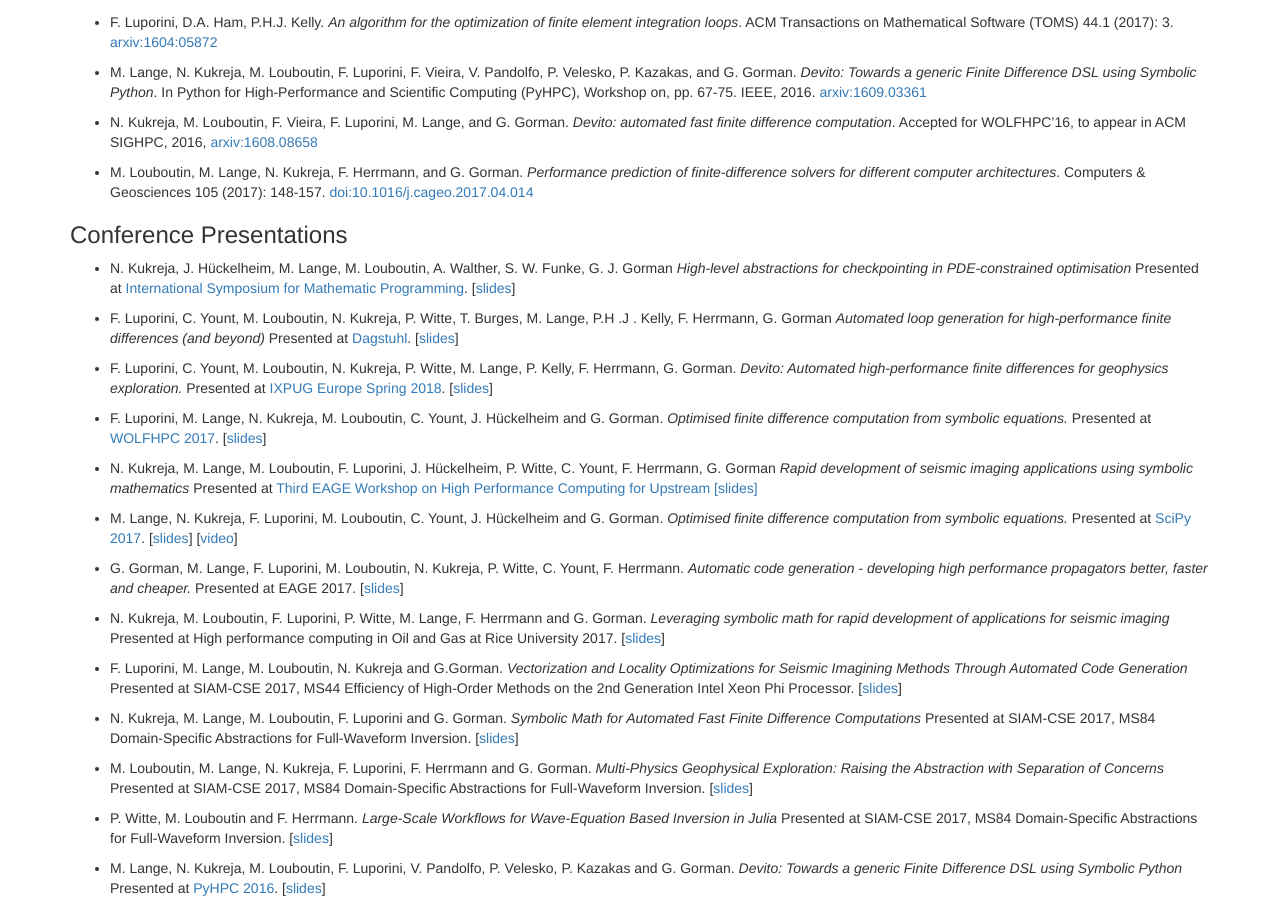
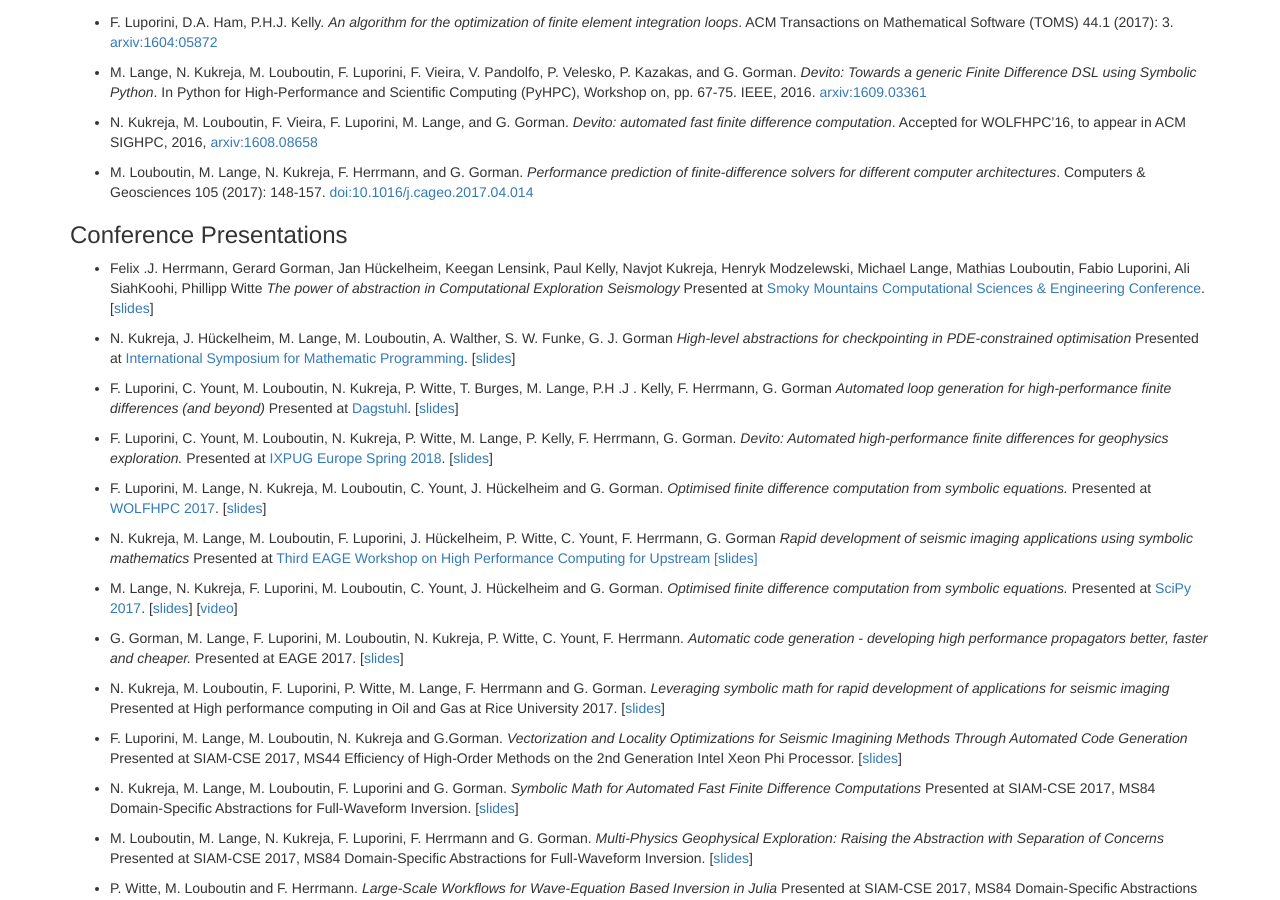
Before and after one commit to devitocodes/devitocodes.github.io, a Jekyll site: the page built from publications.md, in a window 1280 px wide and 900 px high, scrolled down 757 px. Built offline with Jekyll 4.4.1, drawn with Linux system fonts in a browser that asks for light colours; our own code applies the rules of GitHub Pages for plain Markdown files.

Commit message:
smoky mount pres

```diff
--- a/publications.md
+++ b/publications.md
@@ -69,6 +69,11 @@ in ACM SIGHPC, 2016, [arxiv:1608.08658](https://arxiv.org/abs/1608.08658)
 prediction of finite-difference solvers for different computer architectures_. Computers & Geosciences 105 (2017): 148-157. [doi:10.1016/j.cageo.2017.04.014](http://www.sciencedirect.com/science/article/pii/S0098300416304034)
 
 ### Conference Presentations
+
+* Felix .J. Herrmann, Gerard Gorman, Jan Hückelheim, Keegan Lensink, Paul Kelly, Navjot Kukreja, Henryk Modzelewski, Michael Lange, Mathias Louboutin, Fabio Luporini, Ali SiahKoohi, Phillipp Witte
+_The power of abstraction in Computational Exploration Seismology_
+Presented at
+[Smoky Mountains Computational Sciences & Engineering Conference](https://smc.ornl.gov/). [[slides](presentations/SMC2018.pdf)]
 
 * N. Kukreja,  J. Hückelheim, M. Lange, M. Louboutin, A. Walther,
 S. W. Funke, G. J. Gorman
```
Also changed, not shown: 1 other file.
